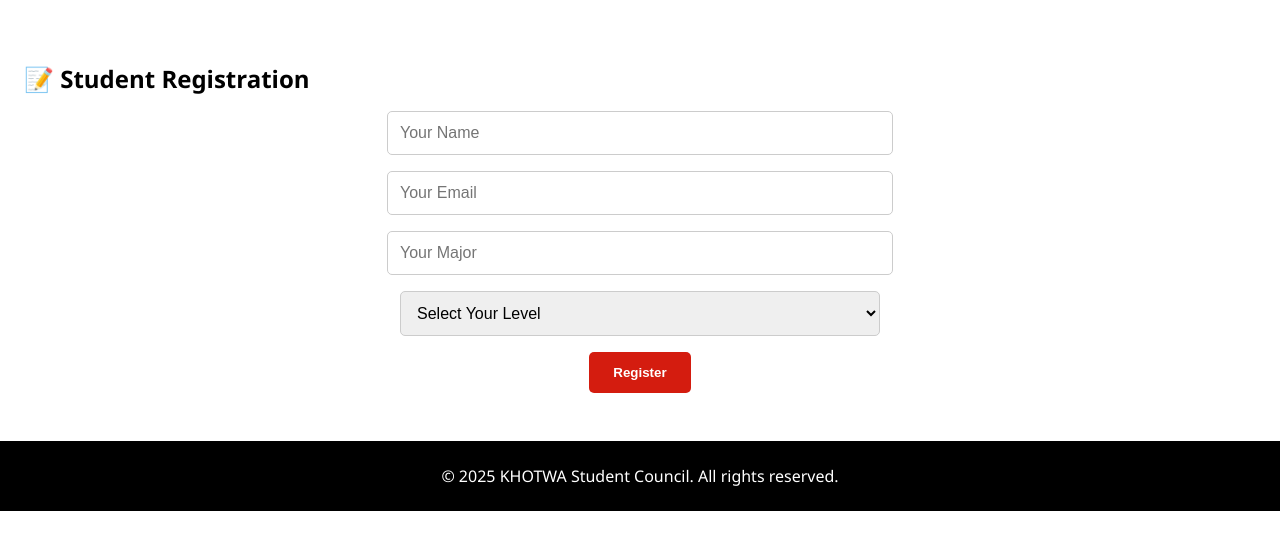
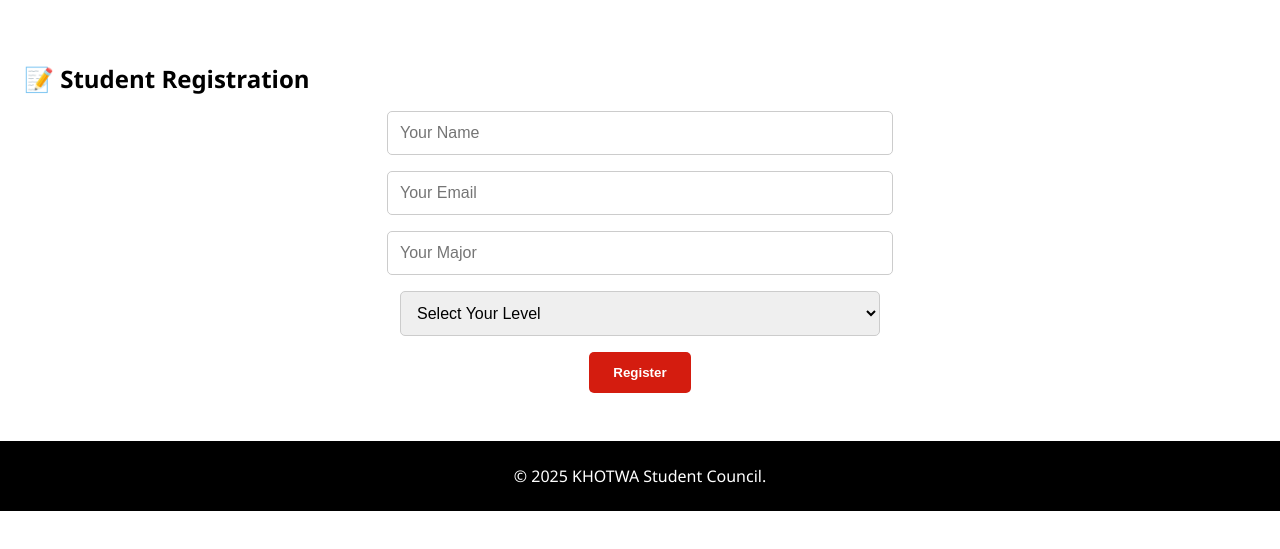
Before and after one commit to hamadhadi116/khotwa-website, a plain HTML site: page register.html in a window 1280 px wide. Shown: the part 71-620 px from the top of the page. Drawn offline with Linux system fonts and the light colour scheme.

Commit message:
Update register.html

```diff
--- a/register.html
+++ b/register.html
@@ -7,7 +7,6 @@
   <link rel="stylesheet" href="styles.css" id="theme-link" />
 </head>
 <body>
-
   <header class="navbar">
     <div class="logo">KHOTWA COUNCIL</div>
     <nav class="nav-container">
@@ -25,7 +24,6 @@
   </header>
 
   <section class="section">
-    <div class="form-wrapper">
     <h2>📝 Student Registration</h2>
     <form id="regForm">
       <input type="text" id="name" placeholder="Your Name" required />
@@ -40,11 +38,10 @@
       </select>
       <button type="submit">Register</button>
     </form>
-    </div>
   </section>
 
   <footer class="footer">
-    &copy; 2025 KHOTWA Student Council. All rights reserved.
+    &copy; 2025 KHOTWA Student Council.
   </footer>
 
   <script src="dark-toggle.js"></script>
```
Lines whose indentation alone changed are shown as unchanged.
